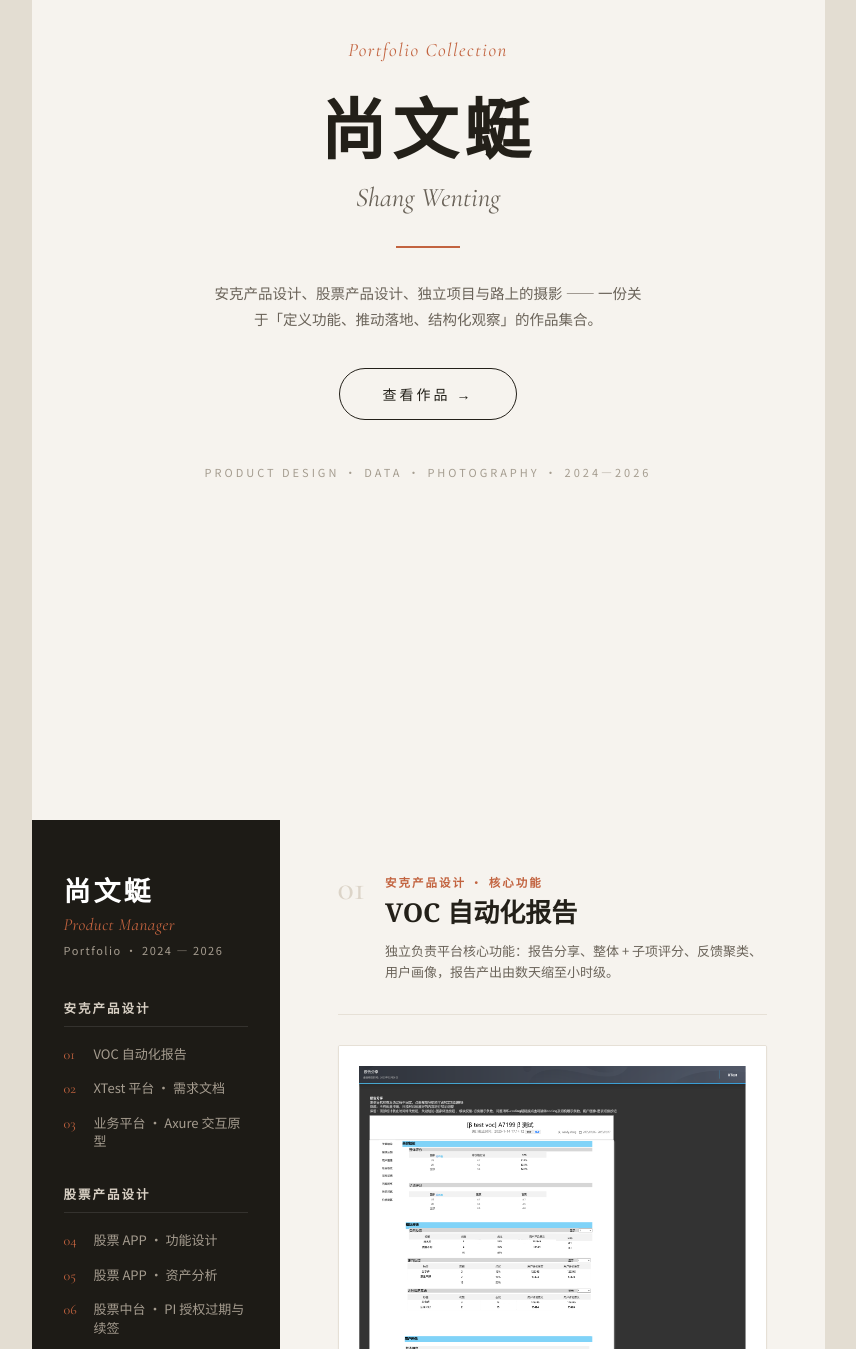
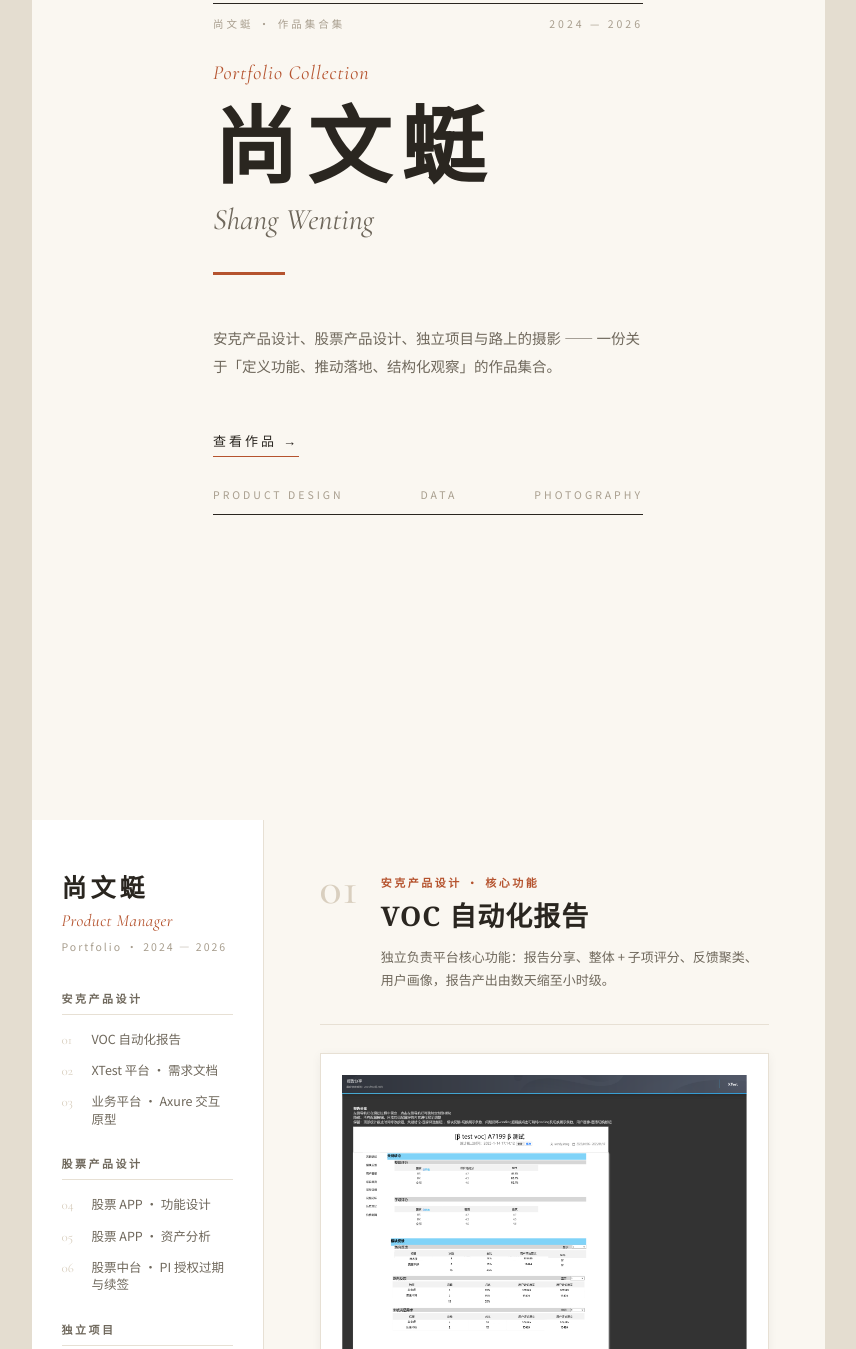
Before and after one commit to trinitytingchuan-alt/Shang-s-Portfolio, a plain HTML site: page _collection.html in a window 1280 px wide. Shown: the part 302-1651 px from the top of the page, without its empty margins (212-1068 px from the left). Drawn offline with nearby package versions, Linux system fonts and the light colour scheme.

Commit message:
design: 重做整体排版 - 暖白侧栏替代黑色、编辑式封面、统一字体层级

```diff
--- a/_collection.html
+++ b/_collection.html
@@ -6,27 +6,23 @@
 <title>尚文蜓 · 作品集合集 | Portfolio Collection</title>
 <link rel="preconnect" href="https://fonts.googleapis.com" />
 <link rel="preconnect" href="https://fonts.gstatic.com" crossorigin />
-<link href="https://fonts.googleapis.com/css2?family=Cormorant+Garamond:ital,wght@0,400;0,500;0,600;1,400;1,500&family=Inter:wght@300;400;500;600&family=Noto+Sans+SC:wght@300;400;500;600&family=Noto+Serif+SC:wght@400;500;600;700&display=swap" rel="stylesheet" />
+<link href="https://fonts.googleapis.com/css2?family=Cormorant+Garamond:ital,wght@0,400;0,500;0,600;1,400;1,500&family=Noto+Sans+SC:wght@300;400;500;600&family=Noto+Serif+SC:wght@400;500;600;700&display=swap" rel="stylesheet" />
 <style>
   :root{
-    --paper:#f6f3ee;
-    --paper-2:#fffdfa;
-    --ink:#232019;
-    --ink-soft:#6a6359;
-    --ink-faint:#a59d90;
-    --line:#e6e0d6;
-    --brand:#c2633f;
-    --faint:#dcd4c8;
-    --sidebar:#1d1b16;
-    --side-text:#efe9df;
-    --side-muted:#a59c8f;
-    --side-line:rgba(255,255,255,.10);
+    --paper:#faf7f1;
+    --paper-2:#ffffff;
+    --ink:#2a2620;
+    --ink-soft:#6f685c;
+    --ink-faint:#a89e8e;
+    --line:#e7e0d4;
+    --brand:#b5532e;
+    --faint:#d9cfbf;
     --serif:"Noto Serif SC",Georgia,serif;
-    --sans:"Noto Sans SC","Inter",system-ui,sans-serif;
+    --sans:"Noto Sans SC",system-ui,sans-serif;
     --latin:"Cormorant Garamond",Georgia,serif;
   }
   *{box-sizing:border-box;}
-  html,body{margin:0;padding:0;background:#e3ddd2;color:var(--ink);font-family:var(--sans);-webkit-font-smoothing:antialiased;}
+  html,body{margin:0;padding:0;background:#e4ddd0;color:var(--ink);font-family:var(--sans);-webkit-font-smoothing:antialiased;}
   @page{ size:A4; margin:0; }
   .doc{ width:793px; margin:0 auto; }
 
@@ -38,102 +34,101 @@
     display:flex; overflow:hidden; position:relative;
   }
   .page:last-child{ page-break-after:auto; }
-  .page--cover{ align-items:center; justify-content:center; text-align:center; }
+  .page--cover{ align-items:center; justify-content:center; }
 
-  /* ---------- sidebar ---------- */
+  /* ---------- light sidebar ---------- */
   .sidebar{
-    flex:0 0 248px; width:248px;
-    background:var(--sidebar); color:var(--side-text);
-    padding:50px 32px 34px;
+    flex:0 0 232px; width:232px;
+    background:var(--paper-2); color:var(--ink);
+    border-right:1px solid var(--line);
+    padding:48px 30px 36px;
     display:flex; flex-direction:column;
   }
-  .sidebar__brand{ margin-bottom:40px; }
-  .sidebar__logo{ font-family:var(--serif); font-size:27px; font-weight:600; letter-spacing:3px; color:#fff; }
-  .sidebar__role{ font-family:var(--latin); font-size:17px; font-style:italic; color:var(--brand); margin-top:5px; letter-spacing:.5px; }
-  .sidebar__subtitle{ font-size:11px; color:var(--side-muted); margin-top:7px; letter-spacing:1.5px; }
+  .sidebar__brand{ margin-bottom:36px; }
+  .sidebar__logo{ font-family:var(--serif); font-size:25px; font-weight:600; letter-spacing:4px; color:var(--ink); }
+  .sidebar__role{ font-family:var(--latin); font-size:17px; font-style:italic; color:var(--brand); margin-top:6px; letter-spacing:.5px; }
+  .sidebar__subtitle{ font-size:10.5px; color:var(--ink-faint); margin-top:8px; letter-spacing:2px; }
 
   .sidebar__nav{ flex:1; }
-  .nav-group{ margin-bottom:26px; }
+  .nav-group{ margin-bottom:22px; }
   .nav-group__title{
-    font-size:12.5px; font-weight:600; letter-spacing:2px;
-    color:#d8d0c4; padding-bottom:9px; margin-bottom:11px;
-    border-bottom:1px solid var(--side-line);
+    font-size:11px; font-weight:600; letter-spacing:2.5px;
+    color:var(--ink-soft); padding-bottom:8px; margin-bottom:9px;
+    border-bottom:1px solid var(--line);
   }
   .nav-group__list{ list-style:none; margin:0; padding:0; }
   .nav-link{
     display:flex; align-items:baseline; gap:10px;
-    padding:7px 0; text-decoration:none; color:var(--side-muted);
-    font-size:13px; line-height:1.45;
+    padding:6px 0; text-decoration:none; color:var(--ink-soft);
+    font-size:12.5px; line-height:1.4; transition:color .2s;
   }
-  .nav-link:hover{ color:#fff; }
-  .nav-link__num{ font-family:var(--latin); font-size:14px; color:var(--brand); min-width:20px; }
+  .nav-link:hover{ color:var(--brand); }
+  .nav-link__num{ font-family:var(--latin); font-size:13px; color:var(--faint); min-width:20px; }
 
-  .sidebar__footer{ margin-top:30px; padding-top:22px; border-top:1px solid var(--side-line); }
-  .sidebar__social{ display:flex; align-items:center; gap:8px; color:var(--side-muted); font-size:12px; text-decoration:none; padding:4px 0; }
-  .sidebar__social:hover{ color:#fff; }
-  .sidebar__social.is-muted{ opacity:.55; }
-  .sidebar__copy{ font-size:10.5px; color:var(--side-muted); margin-top:12px; letter-spacing:.5px; }
+  .sidebar__footer{ margin-top:24px; padding-top:20px; border-top:1px solid var(--line); }
+  .sidebar__social{ display:flex; align-items:center; gap:8px; color:var(--ink-soft); font-size:11.5px; text-decoration:none; padding:3px 0; }
+  .sidebar__social:hover{ color:var(--brand); }
+  .sidebar__social.is-muted{ opacity:.6; }
+  .sidebar__copy{ font-size:10px; color:var(--ink-faint); margin-top:10px; letter-spacing:.5px; }
 
   /* ---------- content ---------- */
-  .content{ flex:1; padding:54px 58px 70px; position:relative; display:flex; flex-direction:column; }
+  .content{ flex:1; padding:50px 56px 66px; position:relative; display:flex; flex-direction:column; }
   .content__top{
-    display:flex; align-items:flex-start; gap:20px;
-    border-bottom:1px solid var(--line); padding-bottom:18px; margin-bottom:22px;
+    display:flex; align-items:flex-start; gap:22px;
+    border-bottom:1px solid var(--line); padding-bottom:20px; margin-bottom:24px;
   }
-  .content__topnum{ font-family:var(--latin); font-size:34px; font-weight:500; color:var(--faint); line-height:.9; }
-  .content__head{ flex:1; }
-  .work__tag{ font-size:11.5px; letter-spacing:2px; color:var(--brand); font-weight:600; }
-  .work__title{ font-family:var(--serif); font-size:26px; font-weight:600; margin:7px 0 7px; color:var(--ink); line-height:1.2; }
-  .work__sub{ font-size:13px; color:var(--ink-soft); line-height:1.6; max-width:440px; }
+  .content__topnum{ font-family:var(--latin); font-size:46px; font-weight:500; color:var(--faint); line-height:.8; letter-spacing:1px; }
+  .content__head{ flex:1; padding-top:4px; }
+  .work__tag{ font-size:11px; letter-spacing:2.5px; color:var(--brand); font-weight:600; }
+  .work__title{ font-family:var(--serif); font-size:27px; font-weight:600; margin:9px 0 9px; color:var(--ink); line-height:1.25; letter-spacing:1px; }
+  .work__sub{ font-size:13px; color:var(--ink-soft); line-height:1.75; max-width:430px; }
 
-  .work__hero{ margin:8px 0 0; border:1px solid var(--line); background:var(--paper-2); border-radius:2px; overflow:hidden; box-shadow:0 1px 2px rgba(35,32,25,.05); }
+  .work__hero{ margin:4px 0 0; border:1px solid var(--line); background:var(--paper-2); overflow:hidden; box-shadow:0 2px 10px rgba(42,38,32,.05); }
   .work__hero img{ display:block; width:100%; height:auto; }
 
   .page-strip{ margin-top:24px; }
-  .page-strip__label{ font-size:11px; letter-spacing:1px; color:var(--ink-faint); margin-bottom:11px; }
-  .page-strip__grid{ display:grid; grid-template-columns:repeat(4,1fr); gap:11px; }
-  .page-strip__item{ position:relative; border:1px solid var(--line); background:var(--paper-2); border-radius:2px; overflow:hidden; }
-  .page-strip__item img{ display:block; width:100%; height:104px; object-fit:cover; }
-  .page-strip__item .ps-num{ position:absolute; left:7px; bottom:5px; font-family:var(--latin); font-size:12px; color:#fff; text-shadow:0 1px 3px rgba(0,0,0,.55); }
+  .page-strip__label{ font-size:10.5px; letter-spacing:1.5px; color:var(--ink-faint); margin-bottom:11px; }
+  .page-strip__grid{ display:grid; grid-template-columns:repeat(4,1fr); gap:12px; }
+  .page-strip__item{ position:relative; border:1px solid var(--line); background:var(--paper-2); overflow:hidden; }
+  .page-strip__item img{ display:block; width:100%; height:108px; object-fit:cover; }
+  .page-strip__item .ps-num{ position:absolute; left:8px; bottom:6px; font-family:var(--latin); font-size:12px; color:#fff; text-shadow:0 1px 3px rgba(0,0,0,.5); }
 
   /* ---------- photography ---------- */
-  .photo-topnum{ font-family:var(--latin); font-size:34px; font-weight:500; color:var(--faint); line-height:.9; }
-  .photo-title{ font-family:var(--serif); font-size:26px; font-weight:600; margin:7px 0 8px; }
-  .photo-caption{ font-size:14px; color:var(--ink-soft); line-height:1.7; max-width:450px; margin-bottom:20px; }
-  .photo-feature{ border:1px solid var(--line); border-radius:2px; overflow:hidden; margin-bottom:18px; background:var(--paper-2); box-shadow:0 1px 2px rgba(35,32,25,.05); }
-  .photo-feature img{ display:block; width:100%; height:430px; object-fit:cover; }
-  .photo-grid{ display:grid; grid-template-columns:repeat(3,1fr); gap:11px; }
-  .photo-grid figure{ margin:0; border:1px solid var(--line); border-radius:2px; overflow:hidden; background:var(--paper-2); }
-  .photo-grid img{ display:block; width:100%; height:120px; object-fit:cover; }
-  .photo-grid figcaption{ font-size:10px; color:var(--ink-faint); padding:6px 8px; }
+  .photo-topnum{ font-family:var(--latin); font-size:46px; font-weight:500; color:var(--faint); line-height:.8; }
+  .photo-title{ font-family:var(--serif); font-size:27px; font-weight:600; margin:9px 0 9px; letter-spacing:1px; }
+  .photo-caption{ font-size:14px; color:var(--ink-soft); line-height:1.8; max-width:450px; margin-bottom:22px; }
+  .photo-feature{ border:1px solid var(--line); overflow:hidden; margin-bottom:18px; background:var(--paper-2); box-shadow:0 2px 10px rgba(42,38,32,.05); }
+  .photo-feature img{ display:block; width:100%; height:438px; object-fit:cover; }
+  .photo-grid{ display:grid; grid-template-columns:repeat(3,1fr); gap:12px; }
+  .photo-grid figure{ margin:0; border:1px solid var(--line); overflow:hidden; background:var(--paper-2); }
+  .photo-grid img{ display:block; width:100%; height:124px; object-fit:cover; }
+  .photo-grid figcaption{ font-size:10px; color:var(--ink-faint); padding:7px 9px; letter-spacing:.5px; }
 
-  /* ---------- cover ---------- */
-  .cover__inner{ max-width:580px; }
-  .cover__eyebrow{ font-family:var(--latin); font-style:italic; font-size:19px; color:var(--brand); letter-spacing:1.5px; }
-  .cover__title{ font-family:var(--serif); font-size:66px; font-weight:700; margin:16px 0 8px; letter-spacing:6px; }
-  .cover__title-en{ font-family:var(--latin); font-size:27px; font-style:italic; color:var(--ink-soft); }
-  .cover__rule{ width:64px; height:2px; background:var(--brand); margin:32px auto; }
-  .cover__lead{ font-size:14.5px; color:var(--ink-soft); line-height:1.8; max-width:440px; margin:0 auto 36px; }
-  .cover__btn{
-    display:inline-block; padding:15px 42px; border:1.5px solid var(--ink);
-    border-radius:40px; font-size:14px; letter-spacing:3px; color:var(--ink);
-    text-decoration:none; font-weight:500;
-  }
-  .cover__btn:hover{ background:var(--ink); color:var(--paper); }
-  .cover__meta{ margin-top:44px; font-size:11px; color:var(--ink-faint); letter-spacing:3px; }
+  /* ---------- cover (editorial) ---------- */
+  .cover{ padding:64px 70px; display:flex; flex-direction:column; justify-content:space-between; align-items:stretch; text-align:left; }
+  .cover__toprule{ display:flex; justify-content:space-between; align-items:center; font-size:10.5px; letter-spacing:3px; color:var(--ink-faint); border-top:1px solid var(--ink); padding-top:12px; }
+  .cover__mid{ flex:1; display:flex; flex-direction:column; justify-content:center; padding:30px 0; }
+  .cover__eyebrow{ font-family:var(--latin); font-style:italic; font-size:20px; color:var(--brand); letter-spacing:1px; }
+  .cover__title{ font-family:var(--serif); font-size:84px; font-weight:700; margin:18px 0 14px; letter-spacing:10px; line-height:1; }
+  .cover__title-en{ font-family:var(--latin); font-size:30px; font-style:italic; color:var(--ink-soft); }
+  .cover__rule{ width:72px; height:3px; background:var(--brand); margin:34px 0; }
+  .cover__lead{ font-size:14.5px; color:var(--ink-soft); line-height:1.95; max-width:430px; text-wrap:pretty; }
+  .cover__link{ display:inline-flex; align-items:center; gap:10px; margin-top:36px; font-size:13px; letter-spacing:3px; color:var(--ink); text-decoration:none; font-weight:500; border-bottom:1.5px solid var(--brand); padding-bottom:6px; width:fit-content; }
+  .cover__link:hover{ color:var(--brand); }
+  .cover__botrule{ display:flex; justify-content:space-between; align-items:center; font-size:10.5px; letter-spacing:3px; color:var(--ink-faint); border-bottom:1px solid var(--ink); padding-bottom:12px; }
 
   /* ---------- footer ---------- */
   .page__footer{
     position:absolute; left:0; right:0; bottom:24px;
     display:flex; align-items:center; justify-content:center;
-    font-size:10.5px; color:var(--ink-faint); letter-spacing:1px;
+    font-size:10px; color:var(--ink-faint); letter-spacing:1.5px;
   }
-  .page__footer .pg{ position:absolute; right:58px; }
+  .page__footer .pg{ position:absolute; right:56px; }
 </style>
 </head>
 <body>
 
-<!-- ===================== NAV TEMPLATE ===================== -->
+<!-- ===================== NAV TEMPLATE (light) ===================== -->
 <div id="nav-template" style="display:none">
   <div class="sidebar">
     <div class="sidebar__brand">
@@ -190,16 +185,19 @@
 
 <div class="doc">
 
-  <!-- ===================== COVER ===================== -->
+  <!-- = our cover goes in a full page -->
   <section class="page page--cover">
-    <div class="cover__inner">
-      <div class="cover__eyebrow">Portfolio Collection</div>
-      <div class="cover__title">尚文蜓</div>
-      <div class="cover__title-en">Shang Wenting</div>
-      <div class="cover__rule"></div>
-      <p class="cover__lead">安克产品设计、股票产品设计、独立项目与路上的摄影 —— 一份关于「定义功能、推动落地、结构化观察」的作品集合。</p>
-      <a class="cover__btn" href="#p-voc">查看作品 →</a>
-      <div class="cover__meta">PRODUCT DESIGN · DATA · PHOTOGRAPHY · 2024—2026</div>
+    <div class="cover">
+      <div class="cover__toprule"><span>尚文蜓 · 作品集合集</span><span>2024 — 2026</span></div>
+      <div class="cover__mid">
+        <div class="cover__eyebrow">Portfolio Collection</div>
+        <div class="cover__title">尚文蜓</div>
+        <div class="cover__title-en">Shang Wenting</div>
+        <div class="cover__rule"></div>
+        <p class="cover__lead">安克产品设计、股票产品设计、独立项目与路上的摄影 —— 一份关于「定义功能、推动落地、结构化观察」的作品集合。</p>
+        <a class="cover__link" href="#p-voc">查看作品 →</a>
+      </div>
+      <div class="cover__botrule"><span>PRODUCT DESIGN</span><span>DATA</span><span>PHOTOGRAPHY</span></div>
     </div>
   </section>
 
```
Also changed, not shown: _coll_preview.png (added), 1 other file.
